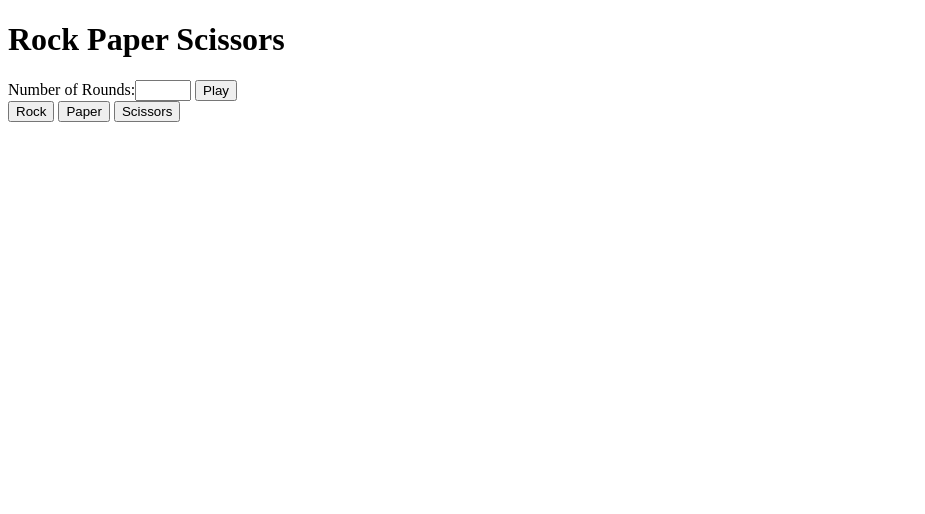
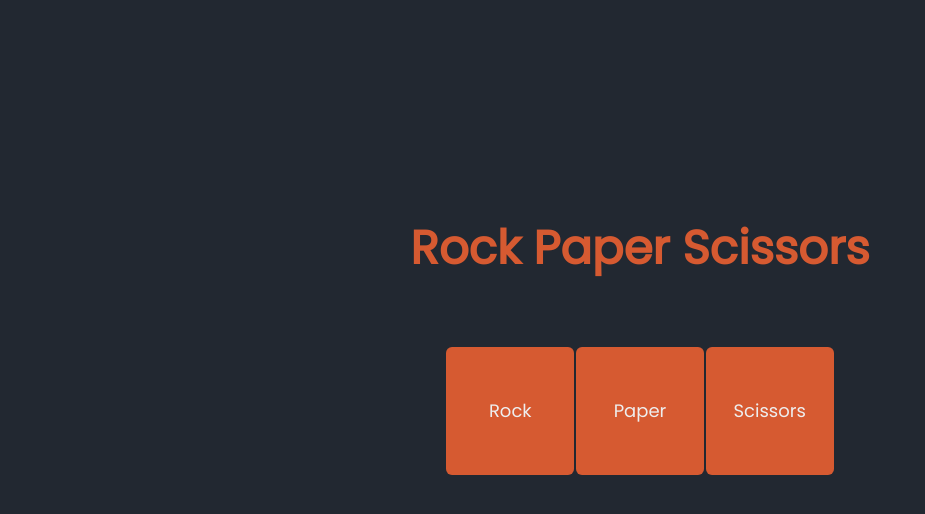
Before and after one commit to ardnep/the-odin-project, a plain HTML site: page rock-paper-scissors/index.html in a window 1280 px wide. Both pictures are taken after a click on the button "Play". Shown: the whole page, without its empty margins (0-925 px from the left). Drawn offline with Linux system fonts and the light colour scheme.

Commit message:
Add move options, add transition between screens

```diff
--- a/rock-paper-scissors/index.html
+++ b/rock-paper-scissors/index.html
@@ -9,14 +9,9 @@
     <body>
         <main>
             <h1 id="title">Rock Paper Scissors</h1>
-
-            <label>Number of Rounds:<input id="number-of-rounds" type="number" min="1" max="10"></label>
-            <button type="button">Play</button>
-
-            <div class="play-options">
-                <button id="rock" class="move" type="button">Rock</button>
-                <button id="paper" class="move" type="button">Paper</button>
-                <button id="scissors" class="move" type="button">Scissors</button>
+            <div id="start-page">
+                <label id="number-of-rounds">Number of Rounds:<br><input type="number" min="1" max="10"></label>
+                <button id="play-btn" type="button">Play</button>
             </div>
         </main>
 
--- a/rock-paper-scissors/scripts/script.js
+++ b/rock-paper-scissors/scripts/script.js
@@ -98,6 +98,46 @@ function playGame(maxRounds) {
 
 // playGame(5);
 
+function switchScreen() {
+    const startScreen = document.querySelector('#start-page');
+    const main = document.querySelector('main');
+    const moveOptionsScreen = getMoveOptionsScreen();
+
+    startScreen.classList.add('switch-screen');
+    startScreen.style.animationDirection = 'normal';
+
+    setTimeout(function() {
+        main.removeChild(startScreen);
+        main.appendChild(moveOptionsScreen);
+    }, 1000);
+
+    moveOptionsScreen.classList.add('switch-screen');
+    moveOptionsScreen.style.animationDirection = 'reverse';
+}
+
+function getMoveOptionsScreen() {
+    const moveOptionsDiv = document.createElement('div');
+    moveOptionsDiv.classList.add('move-options');
+
+    const rockBtn = document.createElement('button');
+    rockBtn.classList.add('move-btn');
+    rockBtn.textContent = "Rock"
+
+    const paperBtn = document.createElement('button');
+    paperBtn.classList.add('move-btn');
+    paperBtn.textContent = "Paper"
+
+    const scissorsBtn = document.createElement('button');
+    scissorsBtn.classList.add('move-btn');
+    scissorsBtn.textContent = "Scissors"
+
+    moveOptionsDiv.appendChild(rockBtn);
+    moveOptionsDiv.appendChild(paperBtn);
+    moveOptionsDiv.appendChild(scissorsBtn);
+
+    return moveOptionsDiv;
+}
+
 function playRound(playerSelection) {
     let computerSelection = computerPlay();
 
@@ -113,3 +153,7 @@ function selectMove(e) {
 const moveBtns = document.querySelectorAll('.move');
 
 moveBtns.forEach(btn => btn.addEventListener('click', selectMove));
+
+const playBtn = document.querySelector('#play-btn');
+
+playBtn.addEventListener('click', switchScreen);
--- a/rock-paper-scissors/styles/style.css
+++ b/rock-paper-scissors/styles/style.css
@@ -0,0 +1,118 @@
+@import url('https://fonts.googleapis.com/css?family=Poppins');
+
+:root {
+    --main-bg-color: #222831;
+    --main-font-color: #EEEEEE;
+    --main-font-family: 'Poppins', sans-serif;
+    --title-font-color: #D65A31;
+}
+
+body {
+    background-color: var(--main-bg-color);
+    color: var(--main-font-color);
+    font-family: var(--main-font-family);
+}
+
+main {
+    display: flex;
+    flex-direction: column;
+    align-items: center;
+    justify-content: center;
+    text-align: center;
+    height: 80vh;
+}
+
+#title {
+    font-size: 35pt;
+    color: var(--title-font-color);
+    margin-bottom: 4rem;
+    position: relative;
+}
+
+#start-page {
+    display: flex;
+    flex-direction: column;
+    align-items: center;
+    justify-content: center;
+}
+
+#number-of-rounds {
+    font-size: x-large;
+}
+
+input {
+    background-color: #393E46;
+    border: none;
+    border-radius: 6px;
+    outline: none;
+    color: var(--main-font-color);
+    font-family: var(--main-font-family);
+    text-align: center;
+    font-size: xx-large;
+    height: 3rem;
+    width: 30rem;
+    margin: 20px 0 20px 0;
+    -moz-appearance: textfield;
+}
+
+input::-webkit-outer-spin-button,
+input::-webkit-inner-spin-button {
+  -webkit-appearance: none;
+  margin: 0;
+}
+
+input:hover, input:focus {
+    box-shadow: 1px 1px 10px black;
+}
+
+#play-btn {
+    cursor: pointer;
+    width: 6rem;
+    height: 3rem;
+    background-color: var(--title-font-color);
+    color: var(--main-font-color);
+    font-family: var(--main-font-family);
+    border: none;
+    border-radius: 6px;
+    font-size: 12pt;
+}
+
+#play-btn:hover {
+    background-color: #D37657;
+}
+
+.move-btn {
+    cursor: pointer;
+    height: 8rem;
+    width: 8rem;
+    font-size: large;
+    background-color: var(--title-font-color);
+    color: var(--main-font-color);
+    font-family: var(--main-font-family);
+    border: none;
+    border-radius: 6px;
+}
+
+.move-btn:hover {
+    background-color: #D37657;
+}
+
+.move-options {
+    width: 30%;
+    display: grid;
+    grid-template-columns: repeat(auto-fit, minmax(80px, 1fr));
+    grid-gap: 10px;
+    justify-items: center;
+}
+
+
+.switch-screen {
+    animation-name: toggle-view;
+    animation-duration: 1s;
+}
+
+@keyframes toggle-view {
+    100% {
+        opacity: 0;
+    }
+}
```
